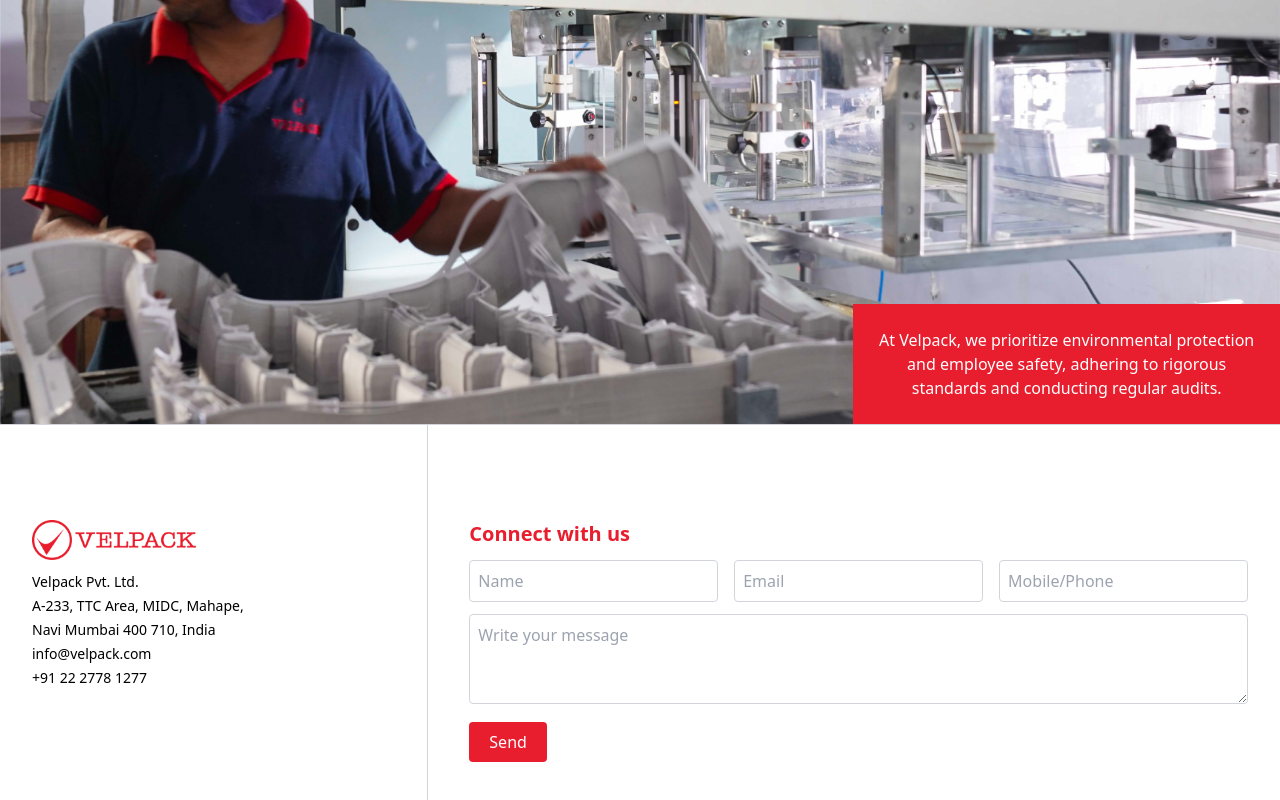
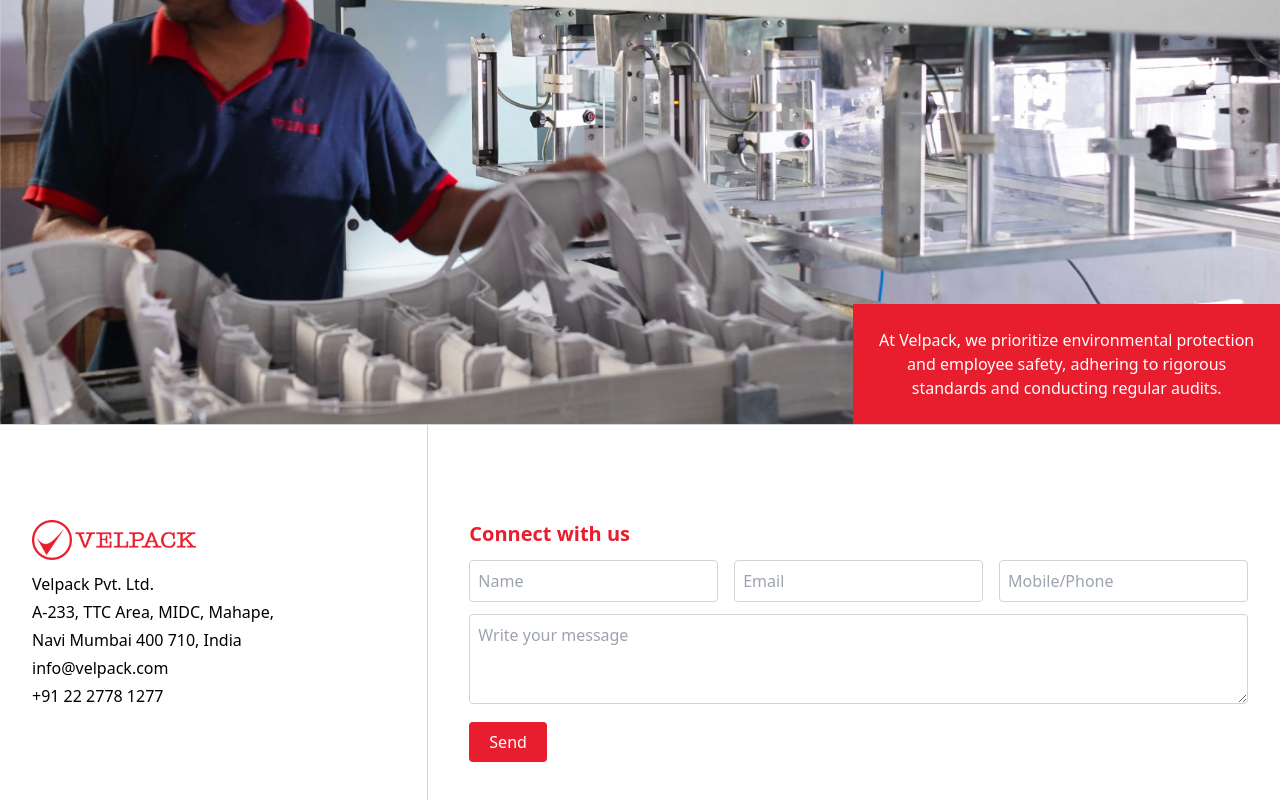
Before and after one commit to arora1988/Velpack, a React (Vite) app: page /aboutUs in a window 1280 px wide. Shown: the part 1977-2777 px from the top of the page. Built offline with nearby package versions, Linux system fonts and the light colour scheme.

Commit message:
style: adjust font size for better readability

```diff
--- a/src/components/Footprint.jsx
+++ b/src/components/Footprint.jsx
@@ -62,7 +62,7 @@ const Footprint = () => {
         }}
         initial="hidden"
         animate={isVisible ? "show" : "hidden"}
-        className="text-2xl md:text-4xl font-bold text-center mb-4"
+        className="text-2xl md:text-3xl font-bold text-center mb-4"
       >
         OUR FOOTPRINT
         <div className="w-16 h-1 bg-white mb-6 mx-auto mt-3"></div>
--- a/src/components/footer.jsx
+++ b/src/components/footer.jsx
@@ -1,6 +1,3 @@
-import React from 'react';
-import { motion } from 'framer-motion';
-
 const Footer = () => {
     return (
         <footer className="bg-white relative py-8 sm:py-16">
@@ -10,11 +7,11 @@ const Footer = () => {
                     {/* Left Column */}
                     <div className="w-full sm:w-1/3 pr-0 sm:pr-8 mb-6 sm:mb-0">
                         <img src="/assets/Velpack_logo_fullcolor_rgb.png" alt="Velpack Logo" className="h-10 mb-3" />
-                        <p className="text-sm mb-1">Velpack Pvt. Ltd.</p>
-                        <p className="text-sm mb-1">A-233, TTC Area, MIDC, Mahape,</p>
-                        <p className="text-sm mb-1">Navi Mumbai 400 710, India</p>
-                        <p className="text-sm mb-1">info@velpack.com</p>
-                        <p className="text-sm">+91 22 2778 1277</p>
+                        <p className="text-md mb-1">Velpack Pvt. Ltd.</p>
+                        <p className="text-md mb-1">A-233, TTC Area, MIDC, Mahape,</p>
+                        <p className="text-md mb-1">Navi Mumbai 400 710, India</p>
+                        <p className="text-md mb-1">info@velpack.com</p>
+                        <p className="text-md">+91 22 2778 1277</p>
                     </div>
 
                     {/* Vertical Divider (visible only on large screens) */}
--- a/src/pages/home.jsx
+++ b/src/pages/home.jsx
@@ -1,10 +1,10 @@
-import { useState, useEffect, useRef } from 'react';
+import { useState, useEffect } from 'react';
 import { motion } from 'framer-motion';
 import { fadeIn } from '../variant';
 import Navbar from '../components/navbar'
 import Footer from '../components/footer';
 import Footprint from '../components/Footprint';
-import { useHref, Link } from 'react-router-dom';
+import { Link } from 'react-router-dom';
 import LogoCarousel from '../components/LogoCarousel';
 
 const Home = () => {
@@ -49,8 +49,7 @@ const HeroSection = () => {
         {images.map((imageSet, index) => (
           <div
             key={index}
-          className={`absolute inset-0 flex items-center justify-center transition-opacity duration-1000 ${
-            index === currentImageIndex ? "opacity-100" : "opacity-0"
+            className={`absolute inset-0 flex items-center justify-center transition-opacity duration-1000 ${index === currentImageIndex ? "opacity-100" : "opacity-0"
               }`}
           >
             <img
@@ -67,7 +66,7 @@ const HeroSection = () => {
         ))}
 
         {/* Overlay Content */}
-      <div className="absolute inset-0 bg-black bg-opacity-10 flex flex-col justify-end items-center pb-12 md:pb-24 pointer-events-none">
+        <div className="absolute inset-0 bg-black bg-opacity-10 flex flex-col justify-end items-center pb-10 md:pb-16 pointer-events-none">
           <motion.h1
             variants={fadeIn("left", 1.2)}
             initial="hidden"
@@ -93,8 +92,7 @@ const HeroSection = () => {
             <button
               key={index}
               onClick={() => setCurrentImageIndex(index)}
-            className={`w-2 h-2 md:w-3 md:h-3 rounded-full ${
-              index === currentImageIndex ? "bg-white" : "bg-gray-400"
+              className={`w-2 h-2 md:w-3 md:h-3 rounded-full ${index === currentImageIndex ? "bg-white" : "bg-gray-400"
                 }`}
             ></button>
           ))}
@@ -111,12 +109,12 @@ const HeroSection = () => {
       className="md:my-20 bg-[#b7162a] p-6 text-white relative"
     >
       <div className="container mx-auto px-4 flex flex-col md:flex-row items-center relative">
-        <div className="w-full md:w-1/2 p-4 md:p-8 space-y-4 flex justify-center md:justify-start items-center md:items-start flex-col">
-          <h2 className="text-2xl text-center md:text-left md:text-4xl font-hbold">
+        <div className="w-full md:w-[40%] p-4 md:p-8 space-y-4 flex justify-center md:justify-start items-center md:items-start flex-col">
+          <h2 className="text-2xl text-center md:text-left md:text-3xl font-hbold">
             WHO ARE WE?
           </h2>
           <div className="container mx-auto md:mx-0 px-4 flex flex-col md:flex-row items-center justify-center md:justify-start bg-white h-1 w-16 relative"></div>
-          <p className="text-base text-center md:text-left md:text-lg font-hmed">
+          <p className="text-base text-center md:text-left md:text-lg">
             Velpack has been a pioneer in the paper-based packaging industry since
             1956. We specialize in providing high-quality folded cartons for the
             pharmaceutical, FMCG and industrial sectors.
@@ -127,8 +125,8 @@ const HeroSection = () => {
           </button>
         </div>
         <div
-          className="w-[calc(100%+3rem)] -mx-6 h-[300px] md:w-[60%] md:h-[500px] bg-white rounded-none md:rounded-lg shadow-2xl flex items-center justify-center
-                relative md:absolute md:-bottom-30 md:-right-1/3 md:transform md:-translate-x-1/2 md:scale-75 -mb-6 md:mb-0 mt-6 md:mt-0"
+          className="w-[calc(100%+3rem)] -mx-6 h-[300px] md:w-[70%] md:h-[600px] bg-white rounded-none md:rounded-lg shadow-2xl flex items-center justify-center
+                relative md:absolute md:-bottom-30 md:-right-[40%] md:transform md:-translate-x-1/2 md:scale-75 -mb-6 md:mb-0 mt-6 md:mt-0"
         >
           <iframe
             className="w-full h-full md:rounded-lg"
@@ -203,7 +201,7 @@ const HeroSection = () => {
           variants={fadeIn("up", 0.3)}
           initial="hidden"
           whileInView="show"
-          className="text-2xl md:text-4xl font-hbold text-center"
+          className="text-2xl md:text-3xl font-hbold text-center"
         >
           OUR CAPABILITIES
           <div className="w-16 h-1 bg-white mb-4 md:mb-6 mx-auto mt-3"></div>
@@ -319,7 +317,7 @@ const HeroSection = () => {
 
     return (
       <section className="bg-red-600 py-6 md:py-10">
-        <h2 className="text-xl md:text-4xl font-bold text-center mb-4 md:mb-8 text-white">
+        <h2 className="text-xl md:text-3xl font-bold text-center mb-4 md:mb-8 text-white">
           TRUSTED BY LEADING BRANDS
         </h2>
         <LogoCarousel logos={logos} speed={30} />
@@ -336,13 +334,14 @@ const HeroSection = () => {
 
     return (
       <section className="bg-red-800 py-6 md:py-10">
-        <h2 className="text-xl md:text-4xl font-bold text-center mb-4 md:mb-8 text-white">
+        <h2 className="text-xl md:text-3xl font-bold text-center mb-4 md:mb-8 text-white">
           PROUD TO BE ASSOCIATED WITH
         </h2>
         <LogoCarousel logos={logos} speed={30} />
       </section>
     );
   };
+
   const FeaturesSection = () => (
     <motion.section
       variants={fadeIn("up", 0.3)}
@@ -355,7 +354,7 @@ const HeroSection = () => {
           variants={fadeIn("up", 0.3)}
           initial="hidden"
           whileInView="show"
-          className="text-2xl md:text-4xl font-hbold text-center mb-2 text-[#e81d2d]"
+          className="text-2xl md:text-3xl font-hbold text-center mb-2 text-[#e81d2d]"
         >
           OUR FEATURES
         </motion.h2>
@@ -427,6 +426,7 @@ const HeroSection = () => {
       </div>
     </motion.section>
   );
+
   const SecurityFeaturesSection = () => (
     <section
 
@@ -451,6 +451,7 @@ const HeroSection = () => {
       </div>
     </section>
   );
+
   const DividedInfoSection = () => {
     const images = [
       {
```
Lines whose indentation alone changed are shown as unchanged.
